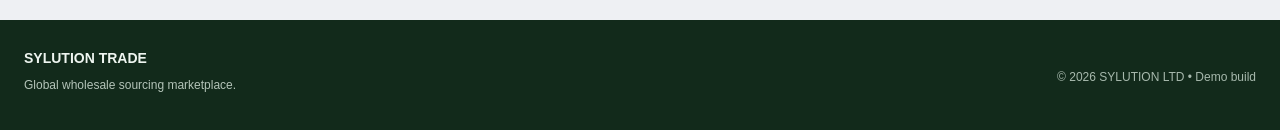
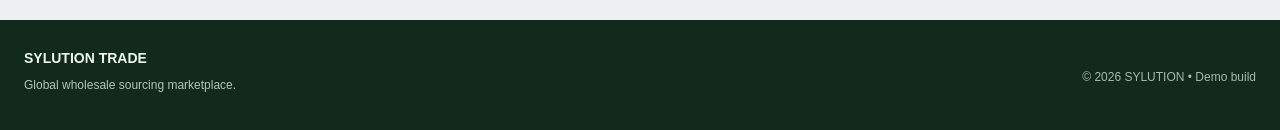
Before and after one commit to smbabanbaba-maker/sylutionshop, a Next.js app: page / in a window 1280 px wide. Shown: the part 1921-2051 px from the top of the page. Built offline with nearby package versions, Linux system fonts and the light colour scheme.

Commit message:
fix: use SYLUTION branding consistently in public footer

```diff
--- a/components/Marketplace.tsx
+++ b/components/Marketplace.tsx
@@ -61,7 +61,7 @@ export function HomePage(){
    <div className="product-grid">{filtered.map(p=><ProductCard key={p.id} product={p} onInquiry={setSelected}/>)}</div>{filtered.length===0&&<div className="empty-state">No products match your search. Try another keyword or category.</div>}</div>
    <aside className="market-sidebar"><div className="side-panel contact-panel"><h3>Contact this Supplier</h3><div className="sidebar-business"><Building2 size={28}/><div><strong>Supplier profiles</strong><small>Company contacts & sourcing</small></div></div><p>Browse products and submit inquiry details. Real seller messaging is coming soon.</p><a className="sidebar-cta" href="#products"><MessageSquare size={17}/> Find a product</a></div><div className="side-panel"><h3>Top Products</h3>{products.slice(0,5).map(p=><Link key={p.id} href={"/products/"+p.slug} className="sidebar-product"><span className="sidebar-product-icon">{p.category==="Agriculture"?"🌾":"📦"}</span><span><strong>{p.name}</strong><small>{p.price} / {p.unit}</small></span></Link>)}</div><div className="side-panel"><h3>Trade Safety</h3><p>Product listings, supplier names and prices are demonstrations, not verified commercial offers.</p></div></aside></section>
    <section id="how-it-works" className="steps container"><div className="section-kicker">HOW SYLUTION TRADE WORKS</div><h2>From discovery to quotation</h2><div className="steps-grid"><div><Search size={25}/><strong>1. Discover</strong><p>Find wholesale products by keyword and category.</p></div><div><ClipboardList size={25}/><strong>2. Request</strong><p>Share quantities, destination and trade terms.</p></div><div><MessageSquare size={25}/><strong>3. Negotiate</strong><p>Compare supplier offers once messaging is connected.</p></div></div></section>
-   </main><footer><div className="container footer-inner"><div><strong>SYLUTION TRADE</strong><p>Global wholesale sourcing marketplace.</p></div><span>© 2026 SYLUTION LTD • Demo build</span></div></footer>
+   </main><footer><div className="container footer-inner"><div><strong>SYLUTION TRADE</strong><p>Global wholesale sourcing marketplace.</p></div><span>© 2026 SYLUTION • Demo build</span></div></footer>
    {selected&&<InquiryModal product={selected} close={()=>setSelected(null)}/>}
  </>;
 }
```
